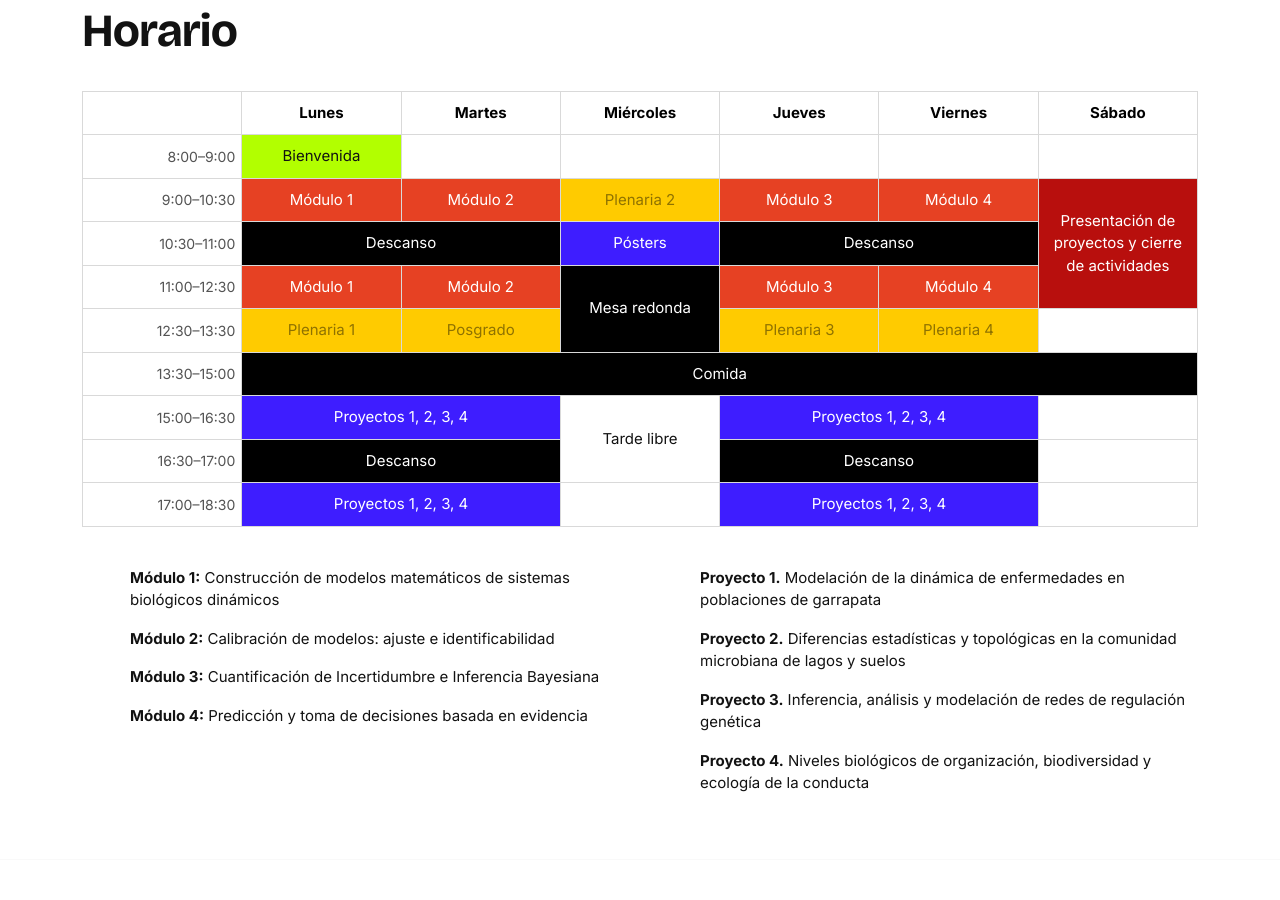
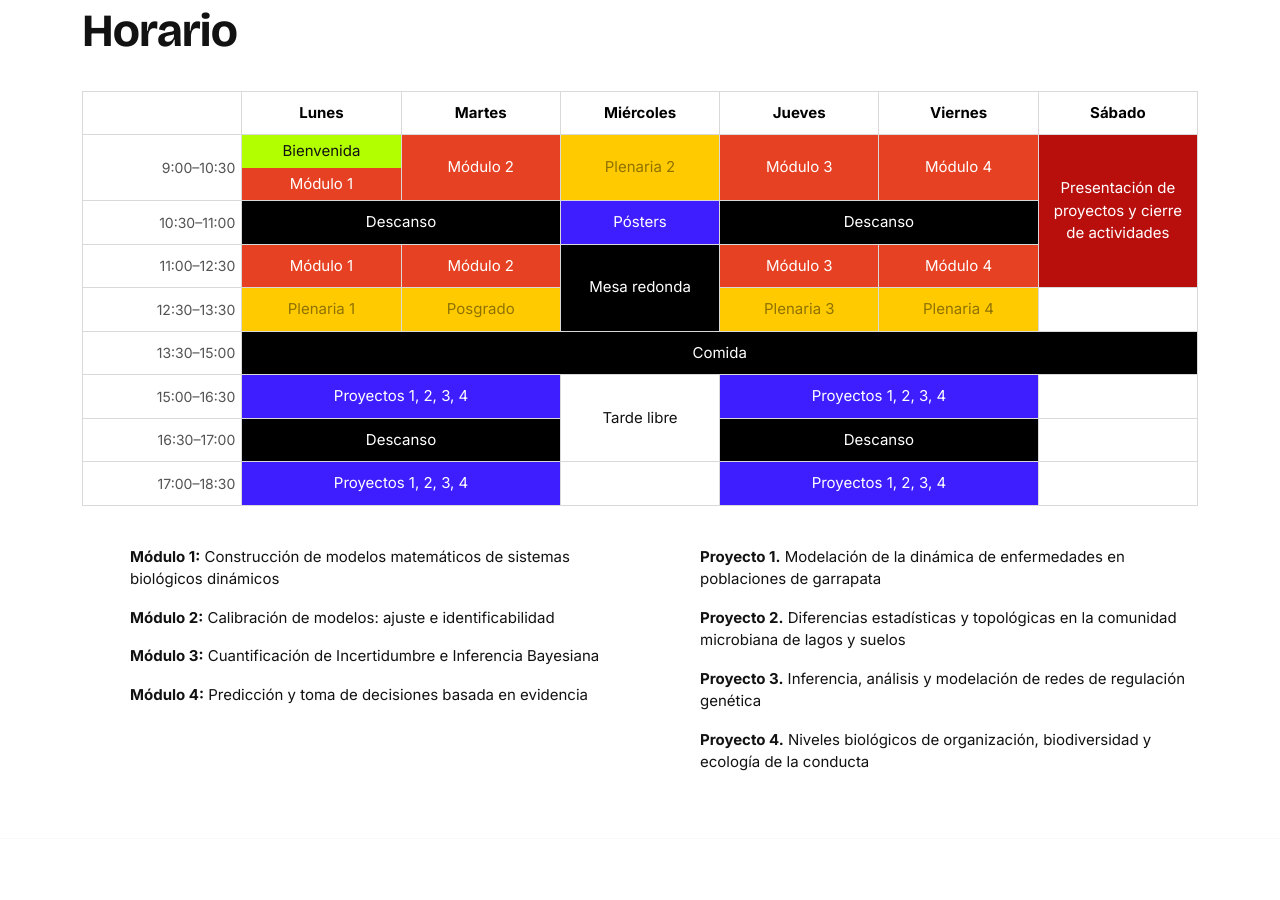
Before and after one commit to miguel-mx/biomate-2026, a plain HTML site: page index.html in a window 1280 px wide. Shown: the part 4952-5852 px from the top of the page. Drawn offline with nearby package versions, Linux system fonts and the light colour scheme.

Commit message:
Bienvenida

```diff
--- a/css/styles.css
+++ b/css/styles.css
@@ -227,6 +227,8 @@ table.schedule th, table.schedule td {
 }
 table.schedule thead th { font-weight: 700; color: #000; }
 table.schedule .time { color: #535353; text-align: right; white-space: nowrap; font-size: 14px; }
+table.schedule td.split { padding: 0; }
+table.schedule td.split > div { padding: 5px 6px; }
 .c-green  { background: var(--green); }
 .c-red    { background: var(--red);    color: #fff; }
 .c-yellow { background: var(--yellow); color: #8f7200; }
--- a/index.html
+++ b/index.html
@@ -327,17 +327,8 @@
           </thead>
           <tbody>
             <tr>
-              <td class="time">8:00–9:00</td>
-              <td class="c-green">Bienvenida</td>
-              <td></td>
-              <td></td>
-              <td></td>
-              <td></td>
-              <td></td>
-            </tr>
-            <tr>
               <td class="time">9:00–10:30</td>
-              <td class="c-red">Módulo 1</td>
+              <td class="split"><div class="c-green">Bienvenida</div><div class="c-red">Módulo 1</div></td>
               <td class="c-red">Módulo 2</td>
               <td class="c-yellow">Plenaria 2</td>
               <td class="c-red">Módulo 3</td>
```
